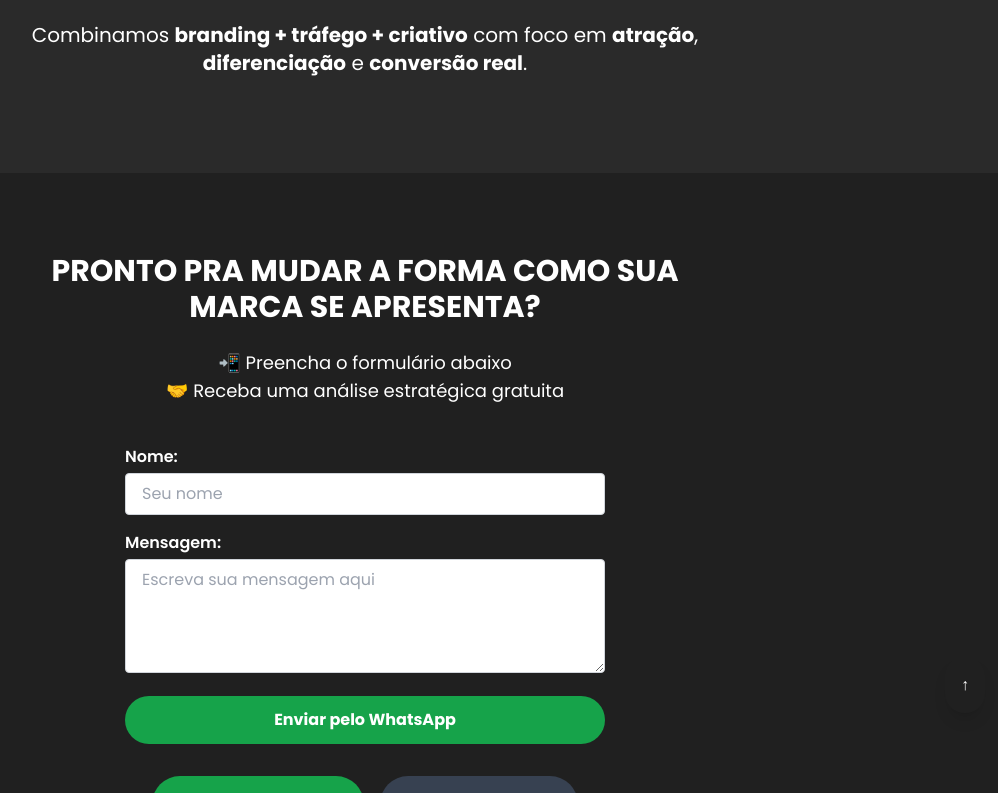
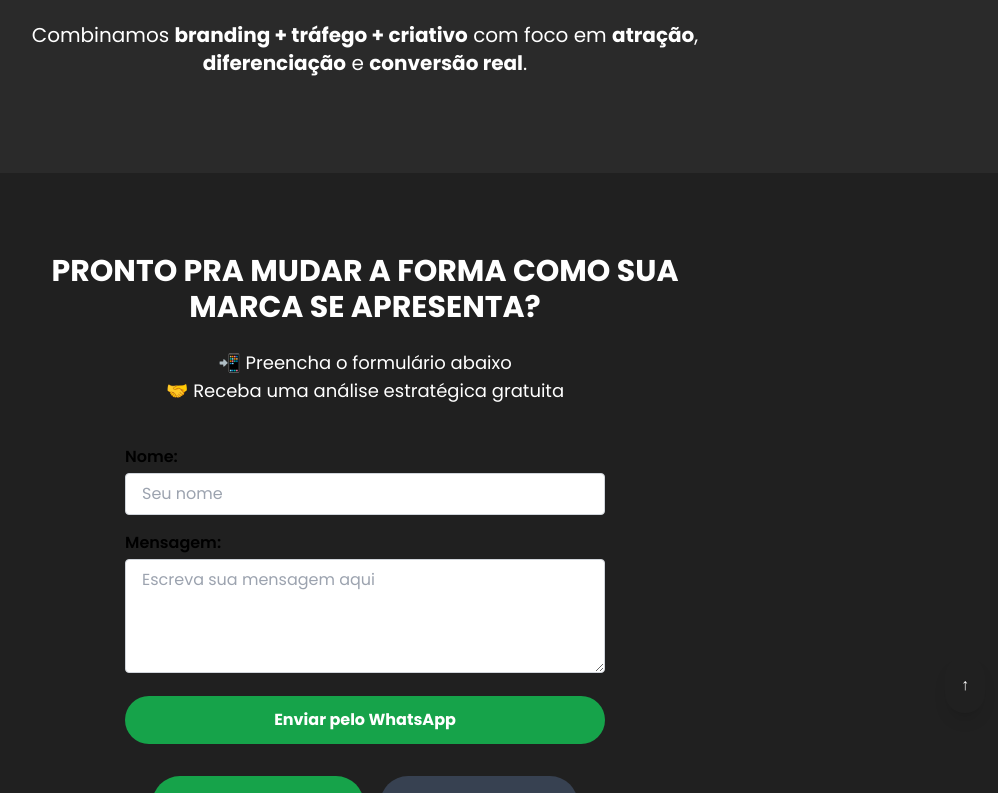
Before and after one commit to Tiago22a/EMERGY5, a plain HTML site: page index.html in a window 1280 px wide. Both pictures are taken after a click on the button "Falar no WhatsApp". Shown: the part 4761-5554 px from the top of the page, without its empty margins (275-1273 px from the left). Drawn offline with nearby package versions, Linux system fonts and the light colour scheme.

Commit message:
Update index.html

```diff
--- a/index.html
+++ b/index.html
@@ -272,7 +272,7 @@
   <!-- Formulário inicialmente oculto -->
   <form
     id="whatsappForm"
-    class="max-w-lg mx-auto mb-8 px-4 text-left hidden"
+    class="max-w-lg mx-auto mb-8 px-4 text-black text-left hidden"
   >
     <label class="block mb-4">
       <span class="block mb-1 font-semibold">Nome:</span>
```
